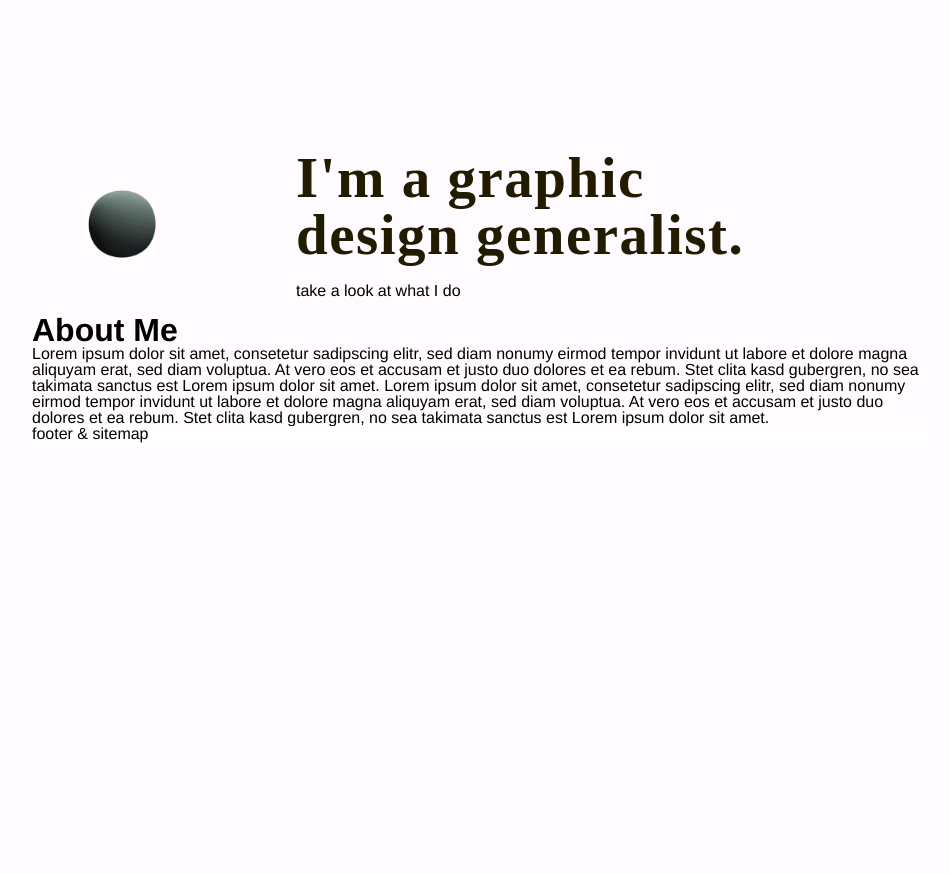
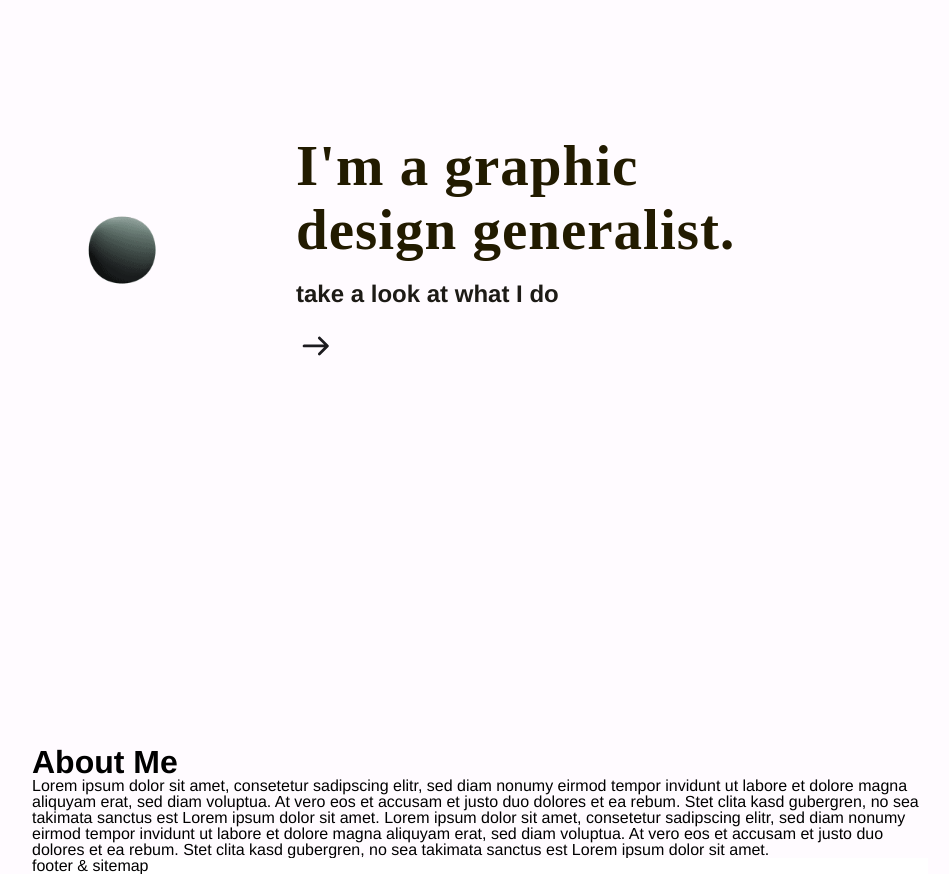
Before and after one commit to RaphaelPosch/portfolio, a website: page src/index.html in a window 1280 px wide. Shown: the part 66-940 px from the top of the page, without its empty margins (160-1109 px from the left). Before the commit the page ends 850 px from the top, so only its background shows below. Drawn offline with Linux system fonts and the light colour scheme.

Commit message:
work on staging, clean up project appearance

```diff
--- a/src/index.html
+++ b/src/index.html
@@ -35,11 +35,11 @@
                 <img src="../assets/content/3d/stone-animation/animation.gif" width="180px" height="auto">
                 <div class="stage-font-stack">
                     <h1>I'm a graphic <br>design generalist.</h1>
-                <p>take a look at what I do</p>
+                <a href="portfolio-gallery/portfolio-3D.html" class="icon-beside-stage-subtitle"><h3 class="stage-subtitle">take a look at what I do<h3><img src="../assets/icons/arrow_right.svg" height="40px"></a>
                 </div>
             </div>
         </div>
-        <div>
+        <div class="aboutme">
             <h2>About Me</h2>
             <p>Lorem ipsum dolor sit amet, consetetur sadipscing elitr, sed diam nonumy eirmod tempor invidunt ut labore
                 et
--- a/src/stylesheet.css
+++ b/src/stylesheet.css
@@ -77,7 +77,8 @@ h1 {
     font-size: var(--font-size-display-large);
     color: var(--color-on-primary-container);
     font-weight: 900;
-    letter-spacing: 1.5px;
+    letter-spacing: 1px;
+    line-height: 64px;
 }
 
 h2 {
@@ -90,6 +91,26 @@ h3 {
     font-family: var(--font-display);
     font-size: var(--font-size-title-large);
     font-weight: 600;
+}
+
+.aboutme {
+    margin-top: 380px;
+}
+
+.icon-beside-stage-subtitle {
+    display: flex;
+    align-items: center;
+
+}
+
+a {
+    text-decoration: none;
+    color: var(--color-on-background);
+}
+
+.stage-subtitle {
+    font-family: var(--font-copy);
+    font-size: var(--font-size-headline-small);
 }
 
 .project-title{
@@ -204,8 +225,8 @@ footer {
 .project {
     display: flex;
     flex-direction: column;
-    /* background-color: #fff;
-    box-shadow: 0px 0px 20px rgba(51,51,51,0.05);*/
+    background-color: #fff;
+    box-shadow: 0px 0px 20px rgba(51,51,51,0.05);
     border-radius: 15px;
     padding: 20px;
     z-index: 1;
@@ -299,9 +320,11 @@ label input:checked ~ .filter-chip img {
     display: inline;
 
 }
+
 .filter-chip img {
     display: none;
 }
+
 label input:checked ~ .filter-chip{
 background-color: var(--color-secondary-container);
 }
```
Also changed, not shown: src/portfolio-gallery/portfolio-3D.html (+0 -9 lines), assets/icons/arrow_right.svg (added).
